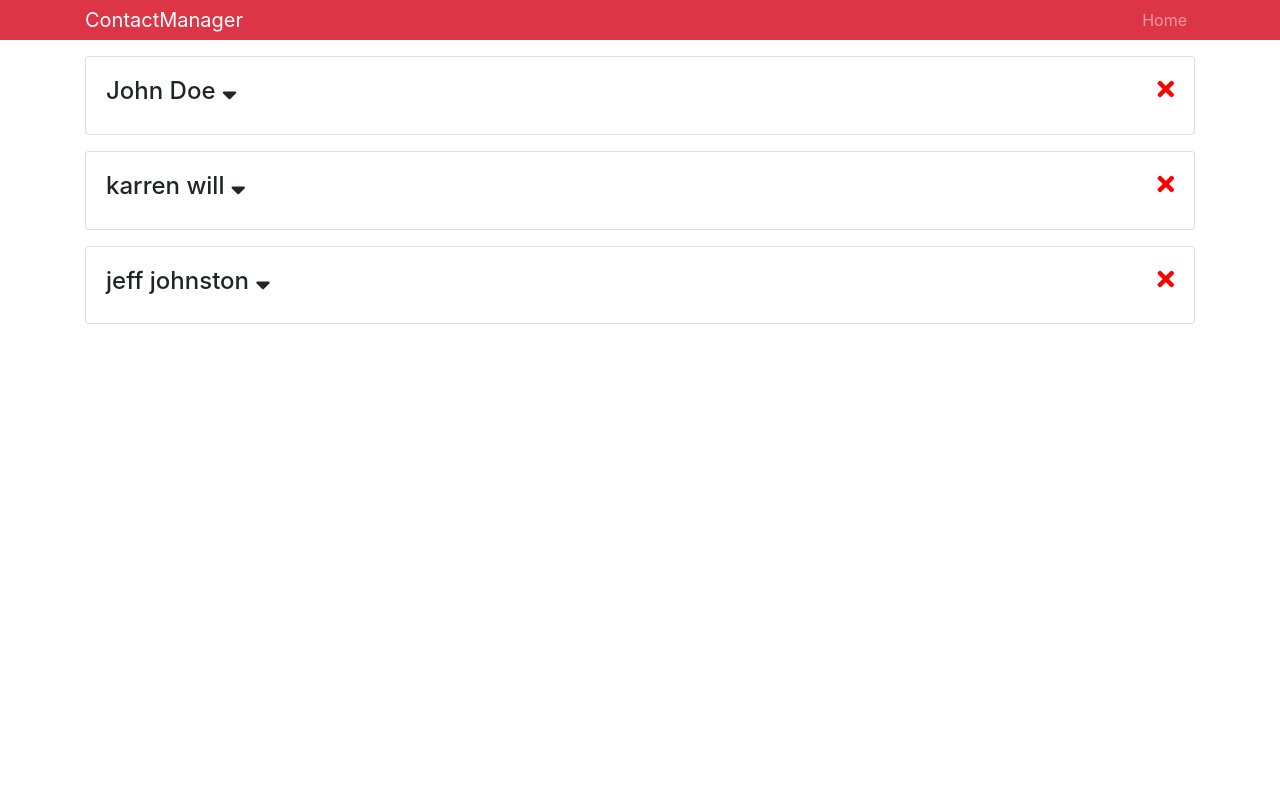
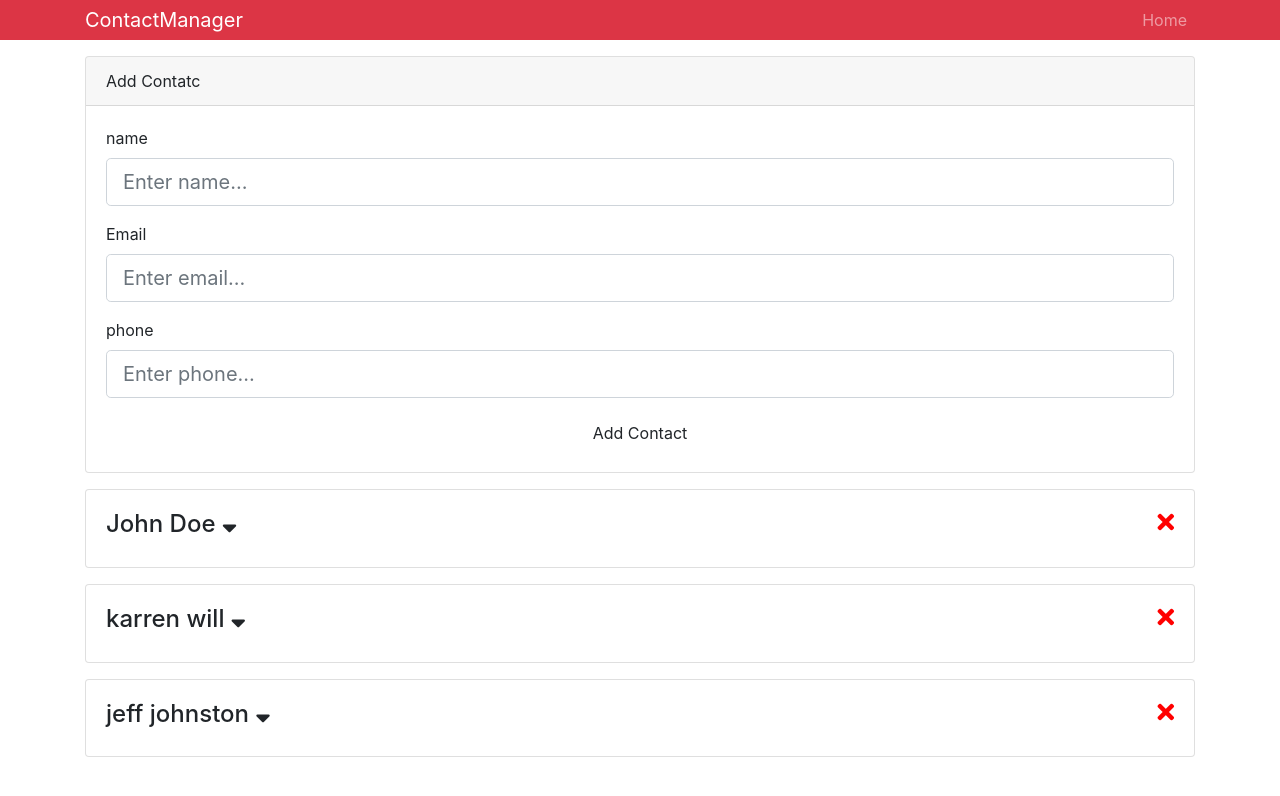
Before and after one commit to johnvdev/contactmanager, a React (Create React App) app: page / in a window 1280 px wide. Shown: the top 796 px of the page. Built offline with nearby package versions, Linux system fonts and the light colour scheme.

Commit message:
added global centext, added new contact form

```diff
--- a/src/App.js
+++ b/src/App.js
@@ -1,6 +1,8 @@
 import React, { Component } from "react";
-import Contacts from "./components/Contacts";
-import Header from "./components/Header";
+import Contacts from "./components/contacts/Contacts";
+import Header from "./components/layout/Header";
+import AddContact from "./components/contacts/AddContact";
+import { Provider } from "./context";
 
 import "bootstrap/dist/css/bootstrap.min.css";
 import "./App.css";
@@ -8,12 +10,15 @@
 class App extends Component {
   render() {
     return (
-      <div className="App">
-        <Header branding="ContactManager" />
-        <div className="container">
-          <Contacts />
+      <Provider>
+        <div className="App">
+          <Header branding="ContactManager" />
+          <div className="container">
+            <AddContact />
+            <Contacts />
+          </div>
         </div>
-      </div>
+      </Provider>
     );
   }
 }
--- a/src/components/Contact.js
+++ /dev/null
@@ -1,57 +0,0 @@
-import React, { Component } from "react";
-import PropTypes from "prop-types";
-
-class Contact extends Component {
-  state = {
-    showContactInfo: false
-  };
-
-  onShowClick = e => {
-    this.setState({
-      showContactInfo: !this.state.showContactInfo //sets to the opposite of what it is
-    });
-  };
-  onDeleteClick = () => {
-    this.props.deleteClickHandler();
-  };
-
-  render() {
-    const { name, email, phone } = this.props.contact;
-    const { showContactInfo } = this.state;
-    return (
-      <div className="card card-body mb-3">
-        <h4>
-          {name}{" "}
-          <i
-            onClick={this.onShowClick}
-            className="fas fa-sort-down"
-            style={{ cursor: "pointer" }}
-          />
-          <i
-            className="fas fa-times"
-            style={{ cursor: "pointer", float: "right", color: "red" }}
-            onClick={this.onDeleteClick}
-          />
-        </h4>
-        {showContactInfo ? (
-          <ul className="list-group">
-            <li className="list-group-item">
-              Email:
-              {email}
-            </li>
-            <li className="list-group-item">
-              Phone:
-              {phone}
-            </li>
-          </ul>
-        ) : null}
-      </div>
-    );
-  }
-}
-Contact.propTypes = {
-  contact: PropTypes.object.isRequired,
-  deleteClickHandler: PropTypes.func.isRequired
-};
-
-export default Contact;
--- a/src/components/Contacts.js
+++ /dev/null
@@ -1,56 +0,0 @@
-import React, { Component } from "react";
-import Contact from "./Contact";
-
-class Contacts extends Component {
-  constructor() {
-    super();
-    this.state = {
-      contacts: [
-        {
-          id: 1,
-          name: "John Doe",
-          email: "jdoe@hotmail.com",
-          phone: "555-555-5555"
-        },
-        {
-          id: 2,
-          name: "karren will",
-          email: "karrenw@hotmail.com",
-          phone: "555-555-5555"
-        },
-        {
-          id: 3,
-          name: "jeff johnston",
-          email: "jeffj@hotmail.com",
-          phone: "555-555-5555"
-        }
-      ]
-    };
-  }
-  deleteContact = id => {
-    const { contacts } = this.state;
-
-    const newContacts = contacts.filter(contact => contact.id !== id);
-
-    this.setState({
-      contacts: newContacts
-    });
-  };
-
-  render() {
-    const { contacts } = this.state;
-    return (
-      <React.Fragment>
-        {contacts.map(contact => (
-          <Contact
-            key={contact.id}
-            contact={contact}
-            deleteClickHandler={this.deleteContact.bind(this, contact.id)}
-          />
-        ))}
-      </React.Fragment>
-    );
-  }
-}
-
-export default Contacts;
--- /dev/null
+++ b/src/components/contacts/AddContact.js
@@ -0,0 +1,68 @@
+import React, { Component } from "react";
+
+class AddContact extends Component {
+  state = {
+    name: "",
+    email: "",
+    phone: ""
+  };
+
+  onSubmit = e => {
+    e.preventDefault();
+    console.log(this.state);
+  };
+
+  onChange = e => this.setState({ [e.target.name]: e.target.value });
+
+  render() {
+    const { name, email, phone } = this.state;
+    return (
+      <div className="card mb-3">
+        <div className="card-header">Add Contatc</div>
+        <div className="card-body">
+          <form onSubmit={this.onSubmit}>
+            <div className="form-group">
+              <label htmlFor="name">name</label>
+              <input
+                type="text"
+                name="name"
+                className="form-control form-control-lg"
+                placeholder="Enter name..."
+                value={name}
+                onChange={this.onChange}
+              />
+            </div>
+            <div className="form-group">
+              <label htmlFor="email">Email</label>
+              <input
+                type="email"
+                name="email"
+                className="form-control form-control-lg"
+                placeholder="Enter email..."
+                value={email}
+                onChange={this.onChange}
+              />
+            </div>
+            <div className="form-group">
+              <label htmlFor="phone">phone</label>
+              <input
+                type="text"
+                name="phone"
+                className="form-control form-control-lg"
+                placeholder="Enter phone..."
+                value={phone}
+                onChange={this.onChange}
+              />
+            </div>
+            <input
+              type="submit"
+              value="Add Contact"
+              className="btn btn-block"
+            />
+          </form>
+        </div>
+      </div>
+    );
+  }
+}
+export default AddContact;
--- /dev/null
+++ b/src/components/contacts/Contact.js
@@ -0,0 +1,65 @@
+import React, { Component } from "react";
+import PropTypes from "prop-types";
+import { Consumer } from "../../context";
+
+class Contact extends Component {
+  state = {
+    showContactInfo: false
+  };
+
+  onShowClick = e => {
+    this.setState({
+      showContactInfo: !this.state.showContactInfo //sets to the opposite of what it is
+    });
+  };
+  onDeleteClick = (id, dispatch) => {
+    dispatch({ type: "DELETE_CONTACT", payload: id });
+  };
+
+  render() {
+    const { id, name, email, phone } = this.props.contact;
+    const { showContactInfo } = this.state;
+
+    return (
+      <Consumer>
+        {value => {
+          const { dispatch } = value;
+          return (
+            <div className="card card-body mb-3">
+              <h4>
+                {name}{" "}
+                <i
+                  onClick={this.onShowClick}
+                  className="fas fa-sort-down"
+                  style={{ cursor: "pointer" }}
+                />
+                <i
+                  className="fas fa-times"
+                  style={{ cursor: "pointer", float: "right", color: "red" }}
+                  onClick={this.onDeleteClick.bind(this, id, dispatch)}
+                />
+              </h4>
+              {showContactInfo ? (
+                <ul className="list-group">
+                  <li className="list-group-item">
+                    Email:
+                    {email}
+                  </li>
+                  <li className="list-group-item">
+                    Phone:
+                    {phone}
+                  </li>
+                </ul>
+              ) : null}
+            </div>
+          );
+        }}
+      </Consumer>
+    );
+  }
+}
+Contact.propTypes = {
+  contact: PropTypes.object.isRequired
+};
+
+export default Contact;
--- /dev/null
+++ b/src/components/contacts/Contacts.js
@@ -0,0 +1,24 @@
+import React, { Component } from "react";
+import Contact from "./Contact";
+import { Consumer } from "../../context";
+
+class Contacts extends Component {
+  render() {
+    return (
+      <Consumer>
+        {value => {
+          const { contacts } = value;
+          return (
+            <React.Fragment>
+              {contacts.map(contact => (
+                <Contact key={contact.id} contact={contact} />
+              ))}
+            </React.Fragment>
+          );
+        }}
+      </Consumer>
+    );
+  }
+}
+
+export default Contacts;
--- /dev/null
+++ b/src/context.js
@@ -0,0 +1,54 @@
+import React, { Component } from "react";
+
+const Context = React.createContext();
+
+const reducer = (state, action) => {
+  switch (action.type) {
+    case "DELETE_CONTACT":
+      return {
+        ...state,
+        contacts: state.contacts.filter(
+          contact => contact.id !== action.payload
+        )
+      };
+    default:
+      return state;
+  }
+};
+
+export class Provider extends Component {
+  state = {
+    contacts: [
+      {
+        id: 1,
+        name: "John Doe",
+        email: "jdoe@hotmail.com",
+        phone: "555-555-5555"
+      },
+      {
+        id: 2,
+        name: "karren will",
+        email: "karrenw@hotmail.com",
+        phone: "555-555-5555"
+      },
+      {
+        id: 3,
+        name: "jeff johnston",
+        email: "jeffj@hotmail.com",
+        phone: "555-555-5555"
+      }
+    ],
+    dispatch: action => {
+      this.setState(state => reducer(state, action));
+    }
+  };
+
+  render() {
+    return (
+      <Context.Provider value={this.state}>
+        {this.props.children}
+      </Context.Provider>
+    );
+  }
+}
+export const Consumer = Context.Consumer;
```
Also changed, not shown: src/components/layout/Header.js (renamed from src/components/Header.js).
